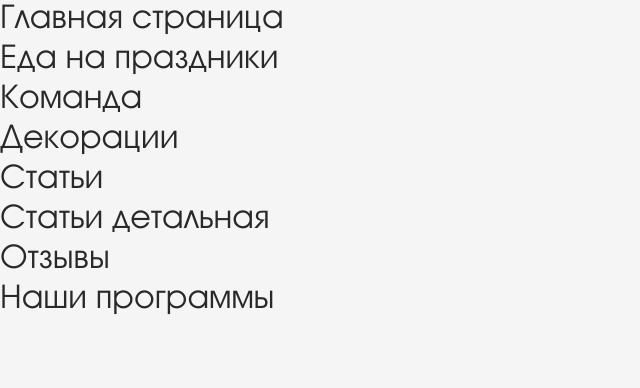
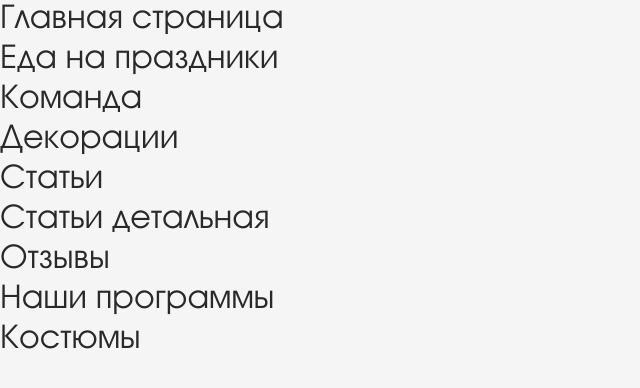
Before and after one commit to MonstersBY/amprazdniki, a website built with webpack: page src/index.html in a window 1280 px wide. Shown: the whole page, without its empty margins (0-640 px from the left). Built offline with nearby package versions, Linux system fonts and the light colour scheme; files whose address does not match are found by name; what wow.js would draw is missing.

Commit message:
added link to costumes.html in index.html

```diff
--- a/src/index.html
+++ b/src/index.html
@@ -1,16 +1,21 @@
 <!DOCTYPE html>
 <html lang="en">
-
 	<head>
 		<meta charset="UTF-8" />
 		<meta name="viewport" content="width=device-width, initial-scale=1.0" />
 		<title>Главная</title>
-	<link rel="stylesheet" href="https://cdn.jsdelivr.net/npm/swiper@10/swiper-bundle.min.css" />
-	<script src="https://api-maps.yandex.ru/2.1/?lang=ru_RU&apikey=ffac2b37-9f44-43d8-8e3e-92f15073c2d1"
-		type="text/javascript"></script>
+		<link
+			rel="stylesheet"
+			href="https://cdn.jsdelivr.net/npm/swiper@10/swiper-bundle.min.css"
+		/>
+		<script
+			src="https://api-maps.yandex.ru/2.1/?lang=ru_RU&apikey=ffac2b37-9f44-43d8-8e3e-92f15073c2d1"
+			type="text/javascript"
+		></script>
 	</head>
 	<body>
-	<a href="./home_page.html" style="font-size: 5rem">Главная страница</a><br />
+		<a href="./home_page.html" style="font-size: 5rem">Главная страница</a
+		><br />
 		<a href="./food.html" style="font-size: 5rem">Еда на праздники</a><br />
 		<a href="./team.html" style="font-size: 5rem">Команда</a><br />
 		<a href="./decor.html" style="font-size: 5rem">Декорации</a><br />
@@ -18,5 +23,6 @@
 		<a href="./article.html" style="font-size: 5rem">Статьи детальная</a><br />
 		<a href="./reviews.html" style="font-size: 5rem">Отзывы</a><br />
 		<a href="./programs.html" style="font-size: 5rem">Наши программы</a><br />
+		<a href="./costumes.html" style="font-size: 5rem">Костюмы</a><br />
 	</body>
 </html>
```
Lines whose indentation alone changed are shown as unchanged.
